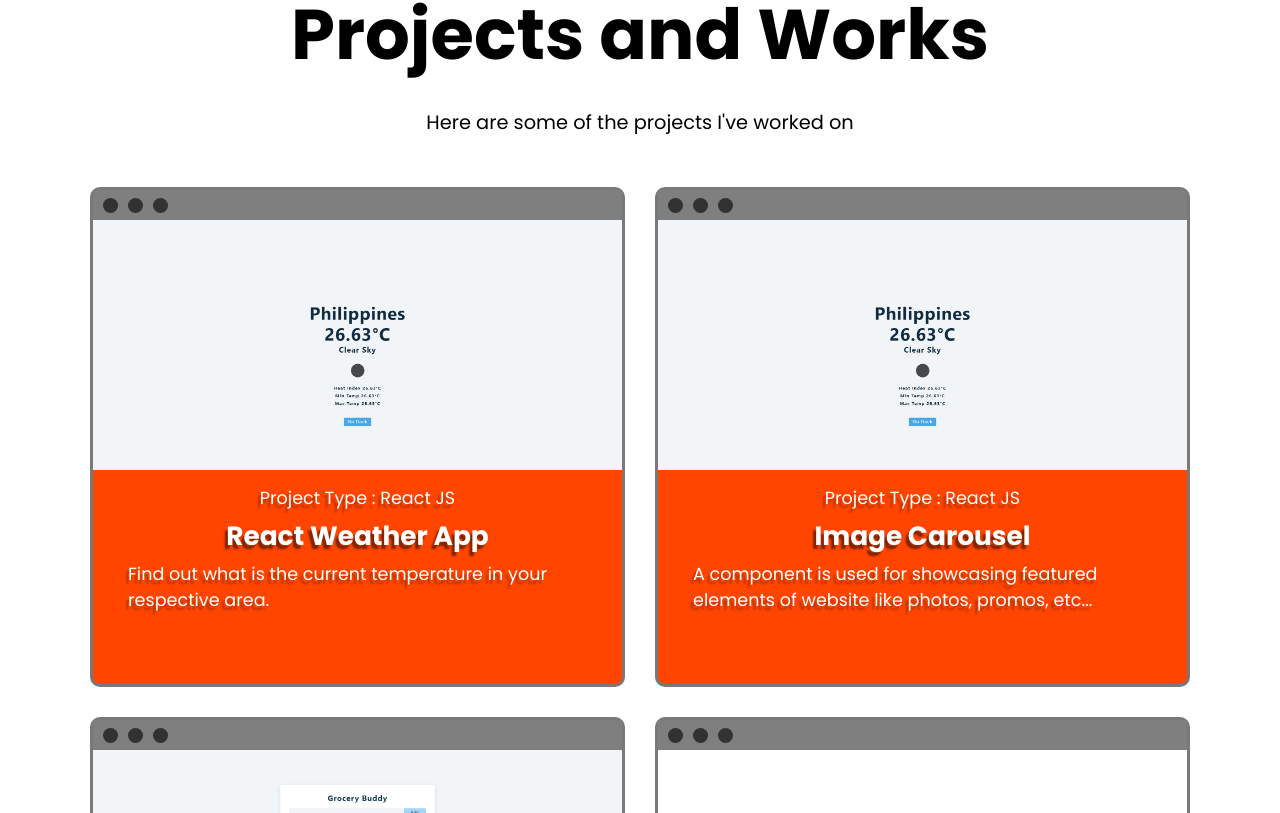
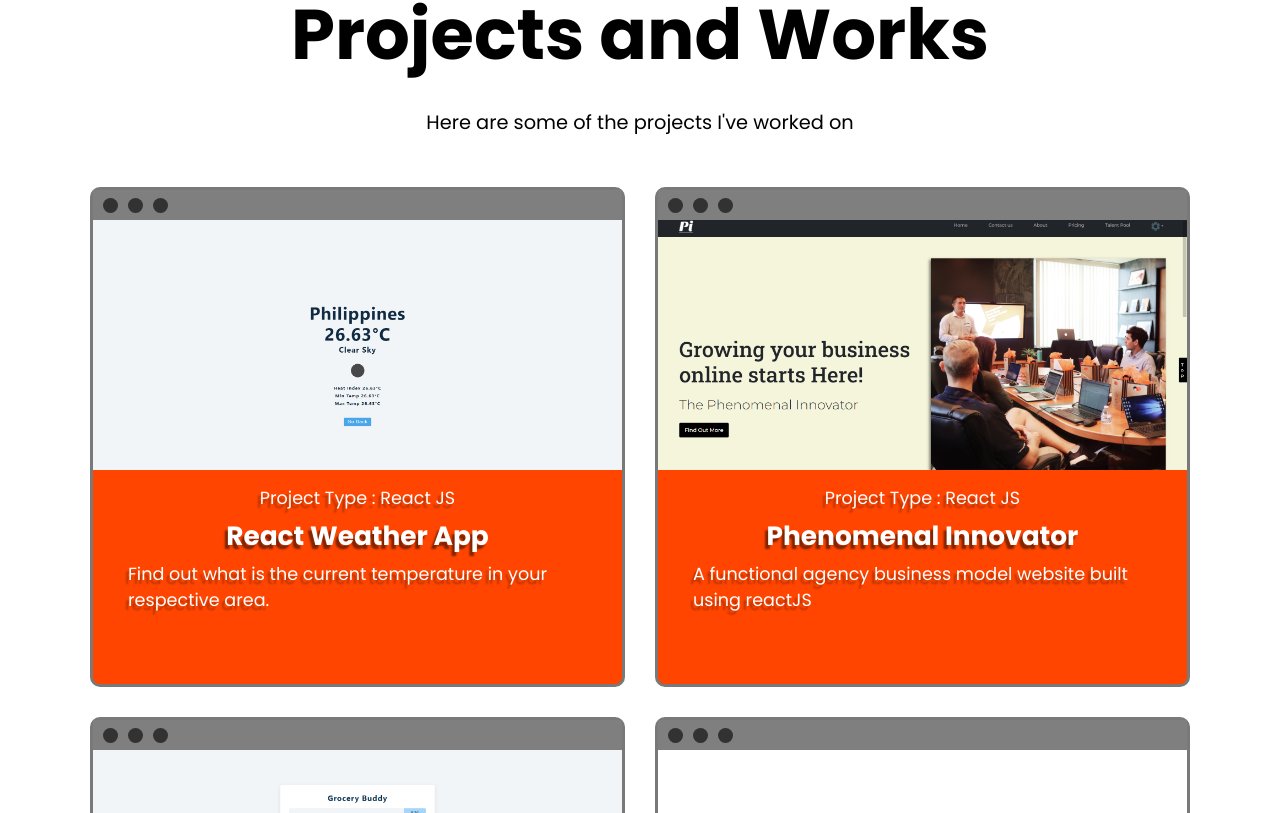
Before and after one commit to bryanmarkalcaide1996/my-portfolio, a React (Create React App) app: page / in a window 1280 px wide. Shown: the part 601-1414 px from the top of the page. Built offline with nearby package versions, Linux system fonts and the light colour scheme.

Commit message:
finalized portfolio

```diff
--- a/src/components/Intro.jsx
+++ b/src/components/Intro.jsx
@@ -3,6 +3,7 @@ import "./intro.css";
 import avatar from "../img/me/me2.png";
 import { titles } from "../data";
 import Titles from "./Titles";
+import { v4 as uniqueID } from "uuid";
 
 function Intro() {
   return (
@@ -15,7 +16,7 @@ function Intro() {
           <div className="intro-my-titles">
             <div className="title-wrapper">
               {titles.map((title) => {
-                return <Titles title={title} />;
+                return <Titles key={uniqueID()} title={title} />;
               })}
             </div>
           </div>
--- a/src/data.js
+++ b/src/data.js
@@ -4,6 +4,7 @@ import coffeeHub from "./img/projectImg/e-magazine.png";
 import newsLetter from "./img/projectImg/newsletter page.png";
 import profilingApp from "./img/projectImg/profilingApp.png";
 import groceryBuddy from "./img/projectImg/groceryBuddy.png";
+import pi from "./img/projectImg/pi.png";
 
 import sun from "./img/icons/sun.png";
 import moon from "./img/icons/moon.png";
@@ -27,55 +28,20 @@ const productList = [
     id: uniqueID(),
     type: "React JS",
     src: weatherApp,
-    link: "https://warm-journey-58763.herokuapp.com/",
+    link: "https://polar-ridge-84218.herokuapp.com/",
     title: "React Weather App",
     description:
       "Find out what is the current temperature in your respective area.",
   },
-  // {
-  //   id: uniqueID(),
-  //   type: "React JS",
-  //   src: img,
-  // link: "https://warm-journey-58763.herokuapp.com/",
-  //   title: "Birthday Reminder",
-  //   description:
-  //     "A small component with delete function that renders list of data.",
-  // },
-  // {
-  //   id: uniqueID(),
-  //   type: "React JS",
-  //   src: img,
-  // link: "https://warm-journey-58763.herokuapp.com/",
-  //   title: "Tours",
-  //   description:
-  //     "A basic  app that showcases the functionality of react component.",
-  // },
-  // {
-  //   type: "React JS",
-  //   id: uniqueID(),
-  //   src: img,
-  // link: "https://warm-journey-58763.herokuapp.com/",
-  //   title: "User Reviews",
-  //   description: "A component that emulates a review section of a website.",
-  // },
-  // {
-  //   id: uniqueID(),
-  //   type: "React JS",
-  //   src: img,
-  // link: "https://warm-journey-58763.herokuapp.com/",
-  //   title: "Menu Filter",
-  //   description:
-  //     "A component that renders merchandise list with filter functionality.",
-  // },
 
   {
     id: uniqueID(),
     type: "React JS",
-    src: weatherApp,
-    link: "https://warm-journey-58763.herokuapp.com/",
-    title: "Image Carousel",
+    src: pi,
+    link: "https://pacific-taiga-68698.herokuapp.com/",
+    title: "Phenomenal Innovator",
     description:
-      "A component is used for showcasing featured elements of website like photos, promos, etc...",
+      "A functional agency business model website built using reactJS",
   },
   {
     id: uniqueID(),
```
Also changed, not shown: src/img/projectImg/pi.png (added).
